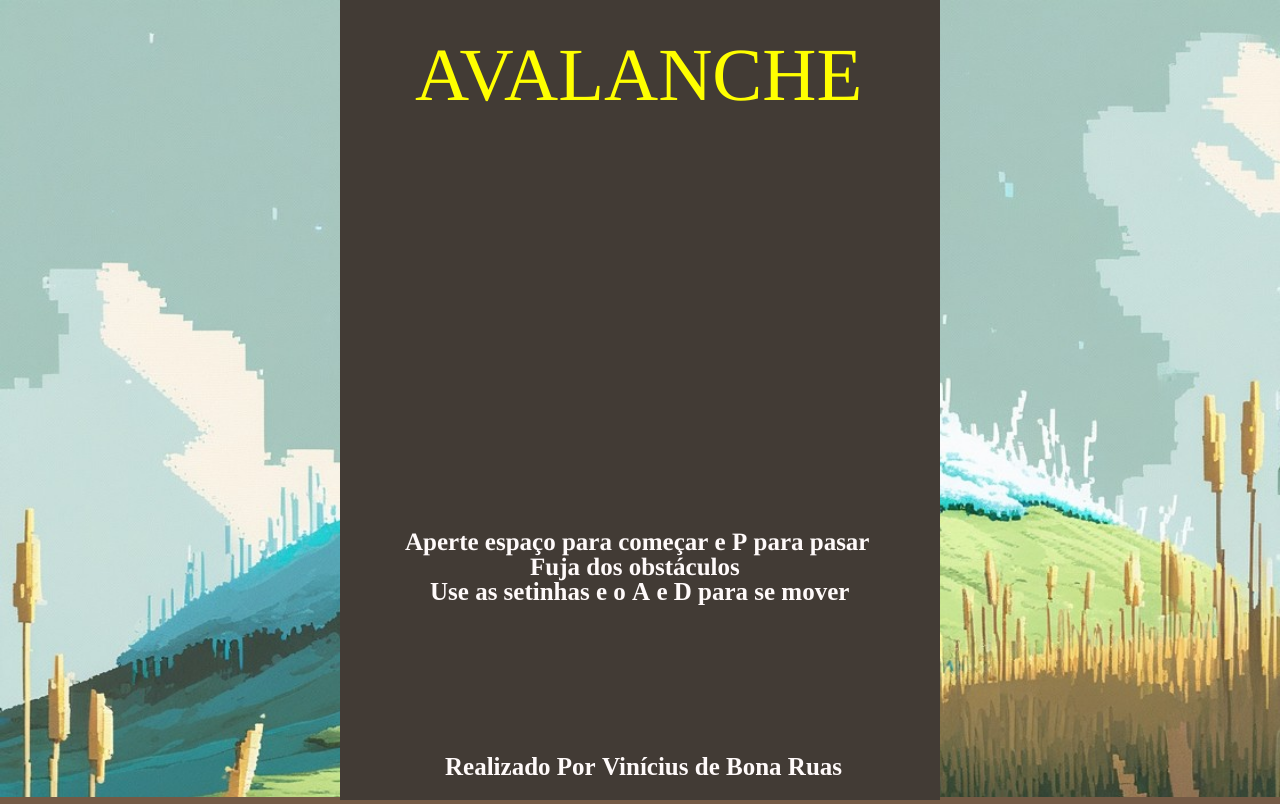
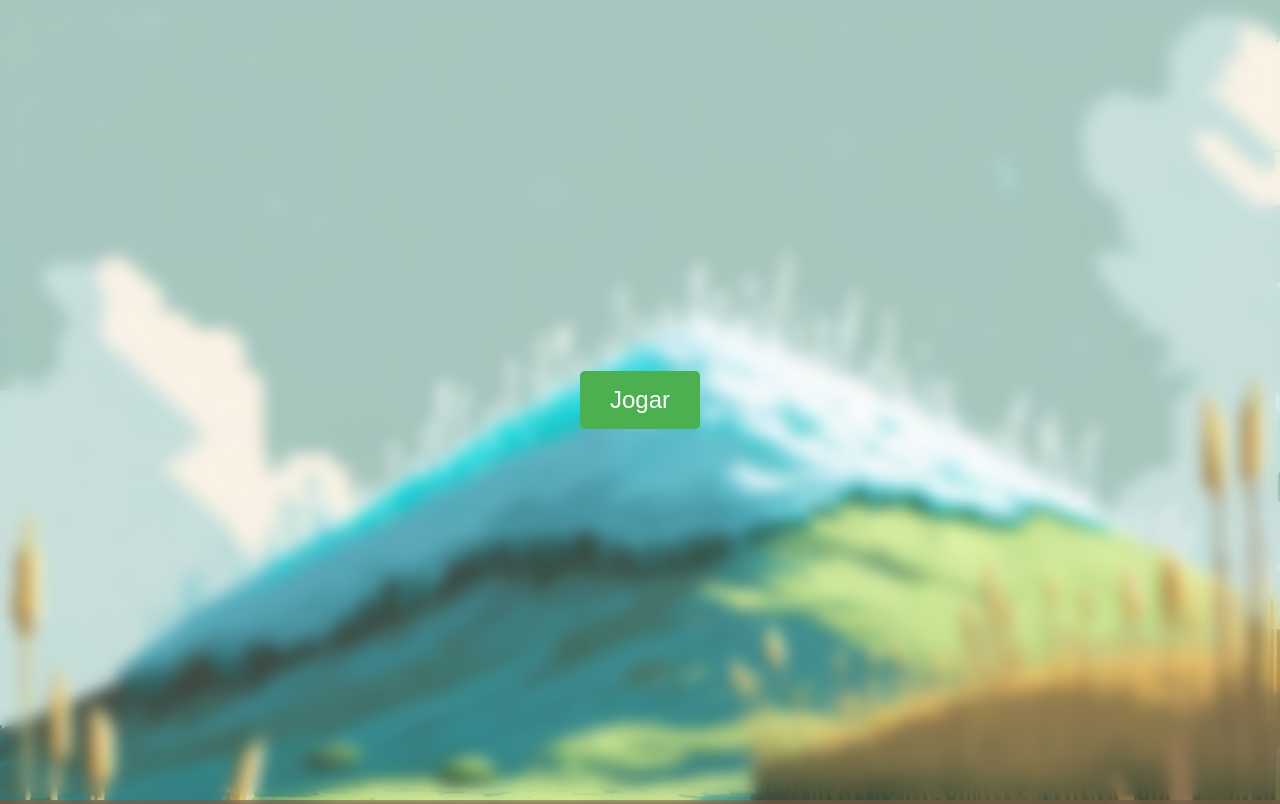
Before and after one commit to ViniB22/joguinhomeu, a plain HTML site: page index.html in a window 1280 px wide. Drawn offline with Linux system fonts and the light colour scheme.

Commit message:
finalizado

```diff
--- a/index.html
+++ b/index.html
@@ -1,14 +1,24 @@
 <!DOCTYPE html>
-<html lang="en">
+<html lang="pt-BR">
 <head>
     <meta charset="UTF-8">
     <meta name="viewport" content="width=device-width, initial-scale=1.0">
     <link rel="stylesheet" href="style.css">
     <script src="Util.js"defer></script>
     <script src="main.js"defer></script>
+    <script src="play.js" defer></script>
     <title>Document</title>
 </head>
 <body>
+    <button class="back-button" id="backButton">Voltar</button>
+
+    <!-- Tela de início -->
+    <div class="start-screen" id="startScreen">
+        <img src="./img/hill.jpg" alt="Background" class="blur-background">
+        <button class="start-button" id="startButton">Jogar</button>
+    </div>
+
+    <!-- Conteúdo do jogo -->
     <img src="./img/hill.jpg" alt="">
     <canvas id="des" width="600" height="800"></canvas>
 </body>
--- /dev/null
+++ b/play.js
@@ -0,0 +1,20 @@
+document.addEventListener('DOMContentLoaded', function() {
+    const startButton = document.getElementById('startButton');
+    const backButton = document.getElementById('backButton');
+    const startScreen = document.getElementById('startScreen');
+    const canvas = document.getElementById('des');
+
+    // Ao clicar em Jogar
+    startButton.addEventListener('click', function() {
+        startScreen.style.display = 'none';
+        canvas.style.display = 'block';
+        backButton.style.display = 'block';
+    });
+
+    // Ao clicar em Voltar
+    backButton.addEventListener('click', function() {
+        startScreen.style.display = 'flex';
+        canvas.style.display = 'none';
+        backButton.style.display = 'none';
+    });
+});
--- a/style.css
+++ b/style.css
@@ -1,12 +1,15 @@
-body{
+body {
     margin: 0;
     background-color: #745a45;
 }
-img{
-    width: 100% ;
-    height: 99.6vh;
+
+img {
+    width: 100vw;
+    height: 100vh;
+    object-fit: cover;
 }
-canvas{
+
+canvas {
     margin: auto;
     position: absolute;
     background-color: #423b35;
@@ -14,4 +17,63 @@ canvas{
     right: 0;
     top: 0;
     bottom: 0;
+    display: none; /* Começa oculto */
 }
+
+/* Tela de início */
+.start-screen {
+    position: fixed;
+    width: 100vw;
+    height: 100vh;
+    top: 0;
+    left: 0;
+    display: flex;
+    justify-content: center;
+    align-items: center;
+    z-index: 100;
+}
+
+.blur-background {
+    position: absolute;
+    width: 100%;
+    height: 100%;
+    filter: blur(8px);
+    z-index: -1;
+}
+
+/* Botão Jogar */
+.start-button {
+    padding: 15px 30px;
+    font-size: 24px;
+    background-color: #4CAF50;
+    color: white;
+    border: none;
+    border-radius: 5px;
+    cursor: pointer;
+    transition: background-color 0.3s;
+}
+
+.start-button:hover {
+    background-color: #45a049;
+}
+
+/* Botão Voltar */
+.back-button {
+    position: fixed;
+    top: 20px;
+    left: 20px;
+    padding: 10px 20px;
+    font-size: 18px;
+    background-color: #f44336;
+    color: white;
+    border: none;
+    border-radius: 5px;
+    cursor: pointer;
+    z-index: 101;
+    display: none; /* Começa oculto */
+    transition: background-color 0.3s;
+}
+
+.back-button:hover {
+    background-color: #d32f2f;
+}
```
